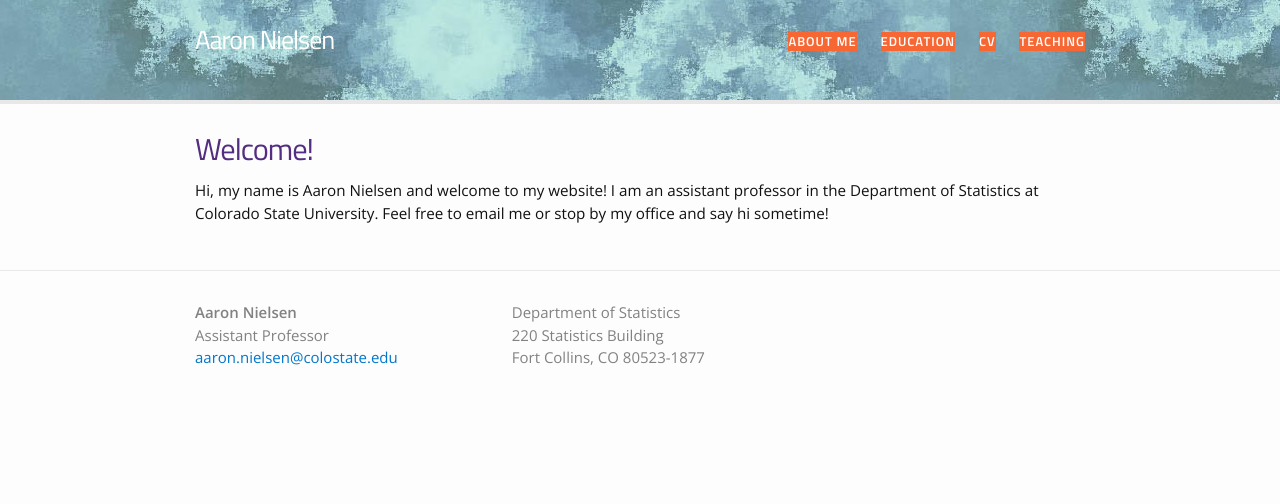
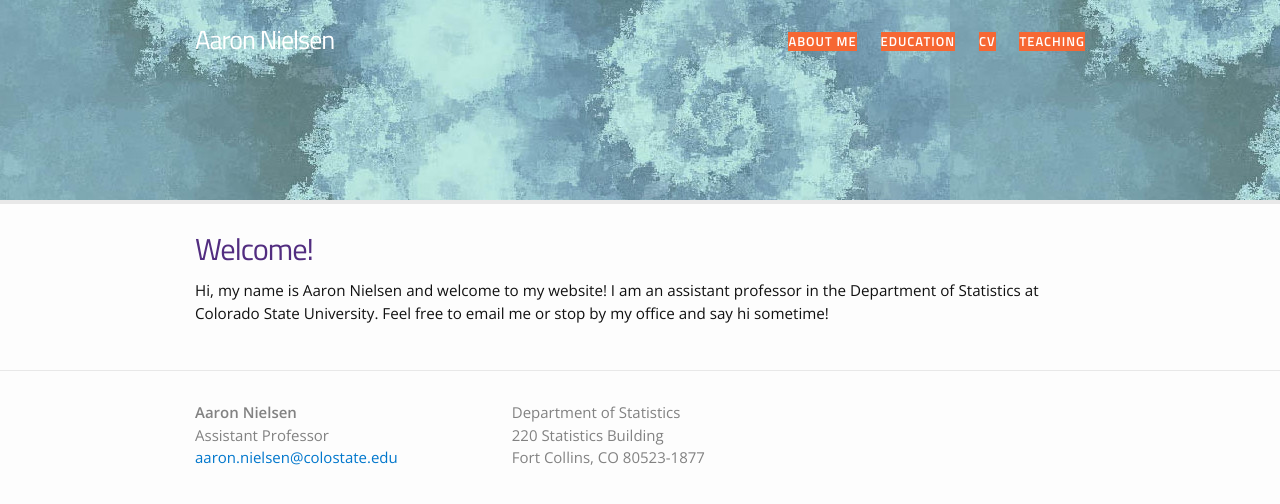
Before and after one commit to aaron-nielsen/aaron-nielsen.github.io, a Jekyll site: the page built from index.html, in a window 1280 px wide. Shown: the top 504 px of the page. Built offline with Jekyll 4.4.1, drawn with Linux system fonts in a browser that asks for light colours.

Commit message:
Update _header.scss

```diff
--- a/_sass/_header.scss
+++ b/_sass/_header.scss
@@ -4,7 +4,7 @@
 .site-header {
     border-top: 0px solid $grey-color-dark;
 	border-bottom: 4px solid $grey-color-light;
-    min-height: 100px;
+    min-height: 200px;
     background-color: #71B315;
     background: url('../images/1.jpg');
 
```
